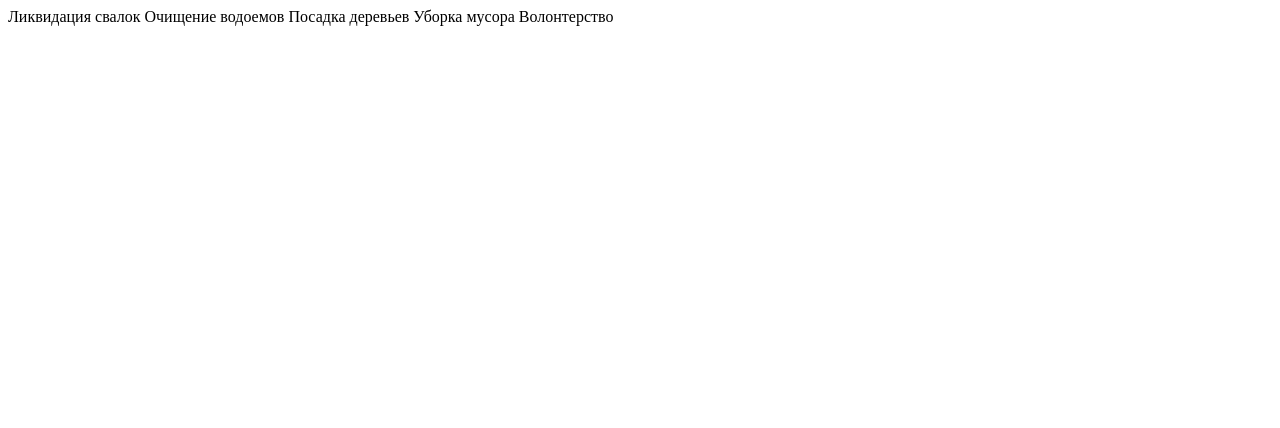
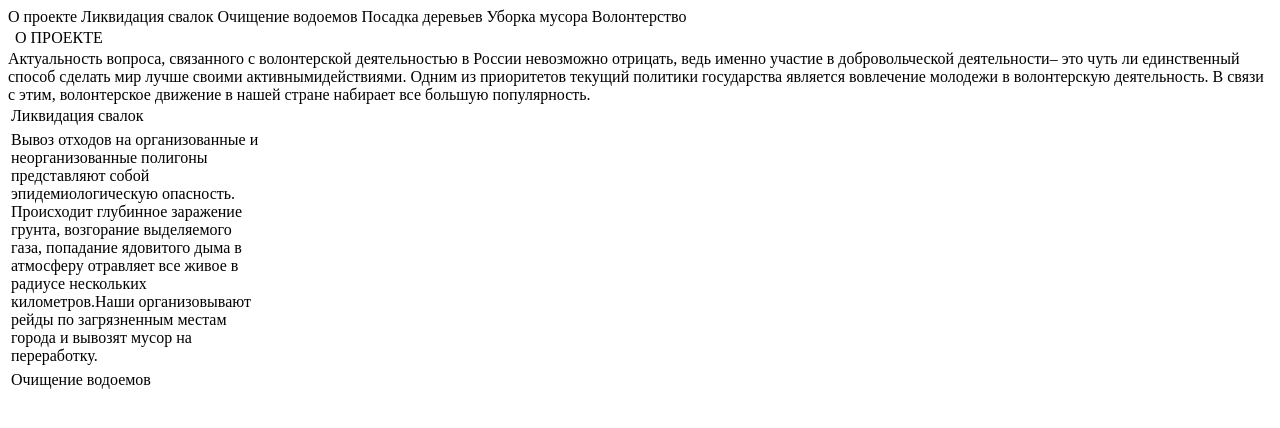
Before and after one commit to dobriak228/-, a plain HTML site: page проект/index.html in a window 1280 px wide. Drawn offline with Linux system fonts and the light colour scheme.

Commit message:
Add files via upload

```diff
--- a/проект/index.html
+++ b/проект/index.html
@@ -6,8 +6,13 @@
 	<title></title>
 </head>
 <body>
+        <tr>
+                <td>
+                        О проекте
+                </td>
+        </tr>
       	<tr>
-      		<td>
+      		<td width="100%">
       			Ликвидация свалок
       	</tr>
       	<tr>
@@ -30,5 +35,46 @@
         		Волонтерство
         	</td>
         </tr>
+        <table>
+        <tr>
+                <td>
+                        <td width="100%">О ПРОЕКТЕ</td>
+                </td>
+        </tr>
+        </table>
+                <tr>
+                                        <td width="50%"></td>
+                                         <td width="20%"></td>
+
+                        <td>
+                              Актуальность вопроса, связанного с волонтерской деятельностью в России невозможно отрицать, ведь именно участие в добровольческой деятельности– это чуть ли единственный способ сделать мир лучше своими активнымидействиями. Одним из приоритетов текущий политики государства является вовлечение молодежи в волонтерскую деятельность. В связи с этим, волонтерское движение в нашей стране набирает все большую популярность.
+                        </td>
+                </tr>
+                        <table>
+                                <tr>
+                                    <td width="100%">Ликвидация свалок</td>
+
+                                </tr>
+                        </table>
+                        <table width="100%">
+                        <tr>
+
+                        <td>Вывоз отходов на организованные и неорганизованные полигоны представляют собой эпидемиологическую опасность.  Происходит глубинное заражение грунта, возгорание выделяемого газа, попадание ядовитого дыма в атмосферу  отравляет все живое в радиусе нескольких километров.Наши организовывают рейды по загрязненным местам города
+                        и вывозят мусор на переработку.</td>
+                                         <td width="20%"></td>
+                                         <td width="20%"></td>
+                                         <td width="20%"></td>
+                                         <td width="20%"></td>
+                        </tr>
+                </table>
+                        <table>
+                                <tr>
+                                    <td width="100%">Очищение водоемов</td>
+                                </tr>
+                        </table>
+                       <tr>
+
+                       </tr>
+
 </body>
 </html>
```
